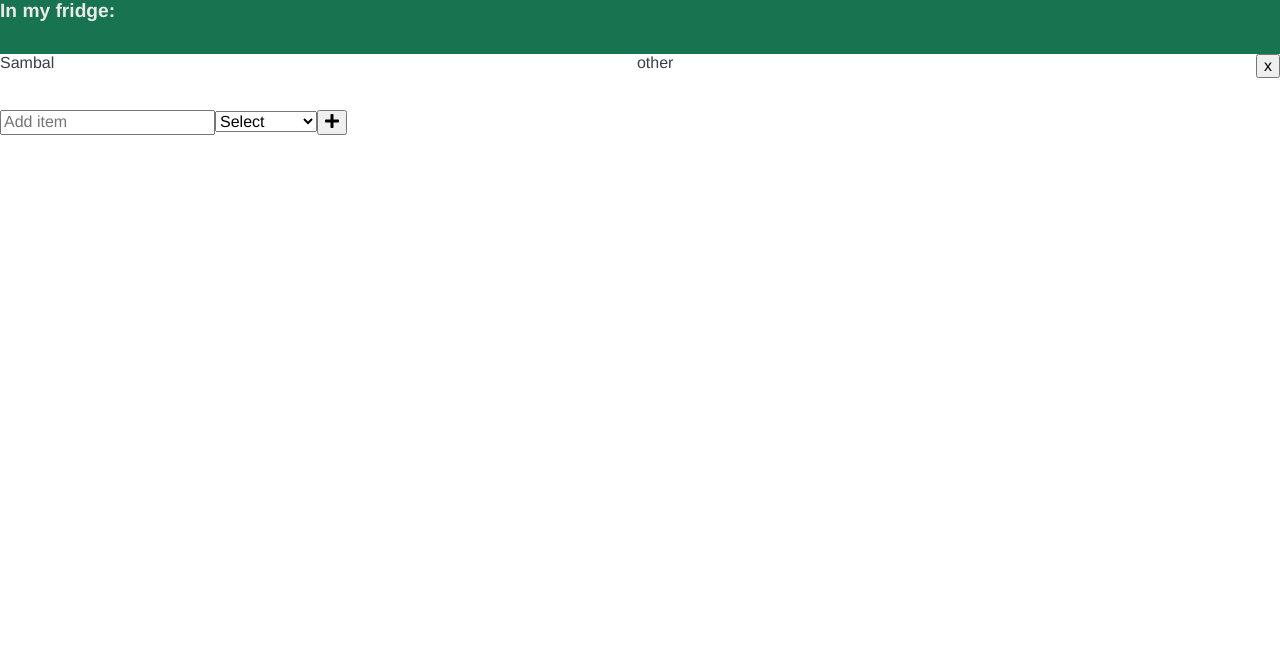
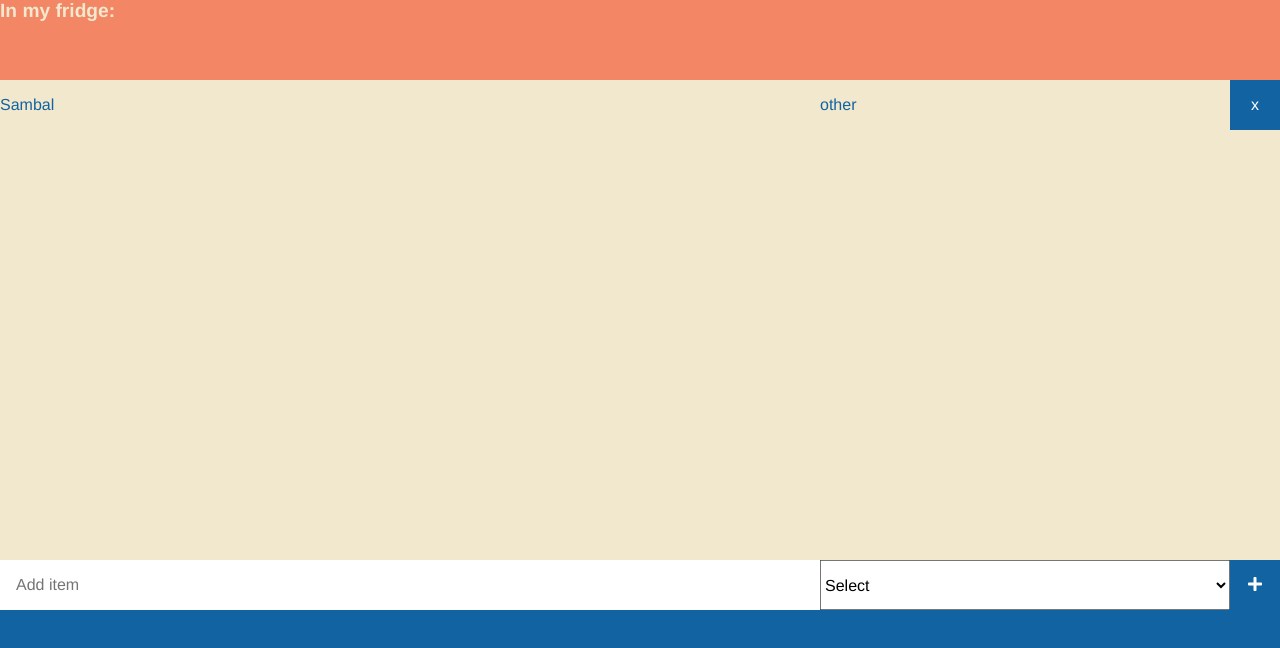
Before and after one commit to crushoftheyear/in-my-fridge, a React (Create React App) app: page / in a window 1280 px wide. Shown: the top 648 px of the page. Built offline with nearby package versions, Linux system fonts and the light colour scheme.

Commit message:
Added styles; implemented Grid

```diff
--- a/src/components/AddItem.js
+++ b/src/components/AddItem.js
@@ -30,10 +30,10 @@ export const AddItem = () => {
   }
 
   return (
-
-    <form className="add-item" onSubmit={submitHandler}>
+    <section className="add-item">
+      <form onSubmit={submitHandler}>
         <TextInput
-        label=""
+          label="Add item"
           id=""
           placeholder="Add item"
           state={desc}
@@ -50,6 +50,6 @@ export const AddItem = () => {
           <FontAwesomeIcon icon={faPlus} />
         </button>
       </form>
-
+    </section>
   )
 }
--- a/src/components/FridgeItems.js
+++ b/src/components/FridgeItems.js
@@ -6,7 +6,7 @@ export const FridgeItems = () => {
   const fridgeItems = useSelector((state) => state.fridge.items)
 
   return (
-    <section>
+    <section className="fridge-container">
 
       {fridgeItems.map((item) => (
         <Item
--- a/src/components/SelectInput.js
+++ b/src/components/SelectInput.js
@@ -1,13 +1,11 @@
 import React from 'react'
 
-export const SelectInput = ({ label, id, options, state, setState }) => {
+export const SelectInput = ({ label, options, state, setState }) => {
   return (
     <>
-      <label htmlFor={id}>{label}</label>
-
       <select
         onChange={(e) => setState(e.target.value)}
-        id={id}
+        aria-label={label}
         value={state}
         required>
         <option value="" disabled>Select</option> {/* First item in list */}
--- a/src/components/TextInput.js
+++ b/src/components/TextInput.js
@@ -1,12 +1,11 @@
 import React from 'react'
 
-export const TextInput = ({ label, id, placeholder, state, setState }) => {
+export const TextInput = ({ label, placeholder, state, setState }) => {
   return (
     <>
-      <label htmlFor={id}>{label}</label>
       <input
         type="text"
-        id={id}
+        aria-label={label}
         onChange={(e) => setState(e.target.value)}
         value={state}
         placeholder={placeholder}
--- a/src/sass/_base.scss
+++ b/src/sass/_base.scss
@@ -5,6 +5,7 @@
 }
 
 body {
+  overflow: hidden;
   margin: 0;
   color: $colorDark;
   font-size: 16px;
@@ -42,25 +43,57 @@ ul {
   padding: 0;
 }
 
+button {
+  border: 0;
+  background-color: $colorDark;
+  color: #fff;
+}
+
 .container {
   max-width: 1200px;
   margin: auto;
 }
 
 .wrapper {
-  display: flex;
-  flex-direction: column;
+  display: grid;
+  grid-template-columns: 1fr;
+  grid-template-rows: 80px 2fr 1fr;
+  height: 100vh;
 }
 
-.item-container {
-  display: flex;
-  justify-content: space-between;
+.fridge-container {
+  overflow-y: scroll;
+  background-color: $colorLight;
 
-  >* {
-    flex: 0 1 auto;
+  .item-container {
+    span {
+      display: flex;
+      align-items: center;
+    }
   }
 }
 
-form {
-  margin-top: 2rem;
+.item-container,
+.add-item form {
+  display: grid;
+    grid-template-columns: repeat(3, 1fr) 50px;
+    height: 50px;
+
+    >*:first-child {
+      grid-column-start: span 2;
+    }
+
+    >*:last-child {
+      grid-column-start: 4;
+    }
 }
+
+
+.add-item {
+  background-color: $colorDark;
+
+  input[type=text] {
+    border: 0;
+    padding: 0 1rem;
+  }
+}
--- a/src/sass/_header.scss
+++ b/src/sass/_header.scss
@@ -1,9 +1,4 @@
 header {
   background-color: $colorPrimary;
   color: $colorLight;
-
-  .container {
-    display: flex;
-    justify-content: space-between;
-  }
 }
--- a/src/sass/_variables.scss
+++ b/src/sass/_variables.scss
@@ -1,7 +1,7 @@
-$colorPrimary: #187351;
-$colorSecondary: #eac643;
-$colorDark: #383e4e;
-$colorLight: #eaeaea;
+$colorPrimary: #f28665;
+$colorSecondary: #ffca0f;
+$colorDark: #1263a1;
+$colorLight: #f1e8cd;
 
 
 @mixin phone-only {
```
Lines whose indentation alone changed are shown as unchanged.
